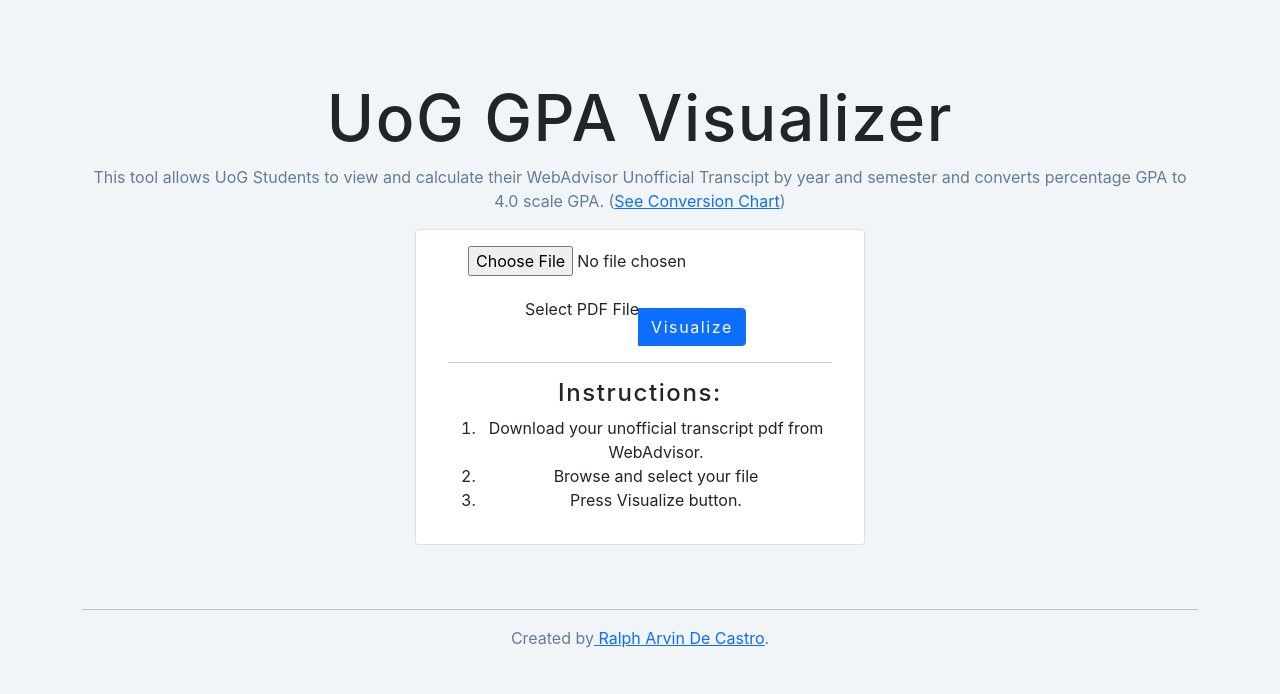
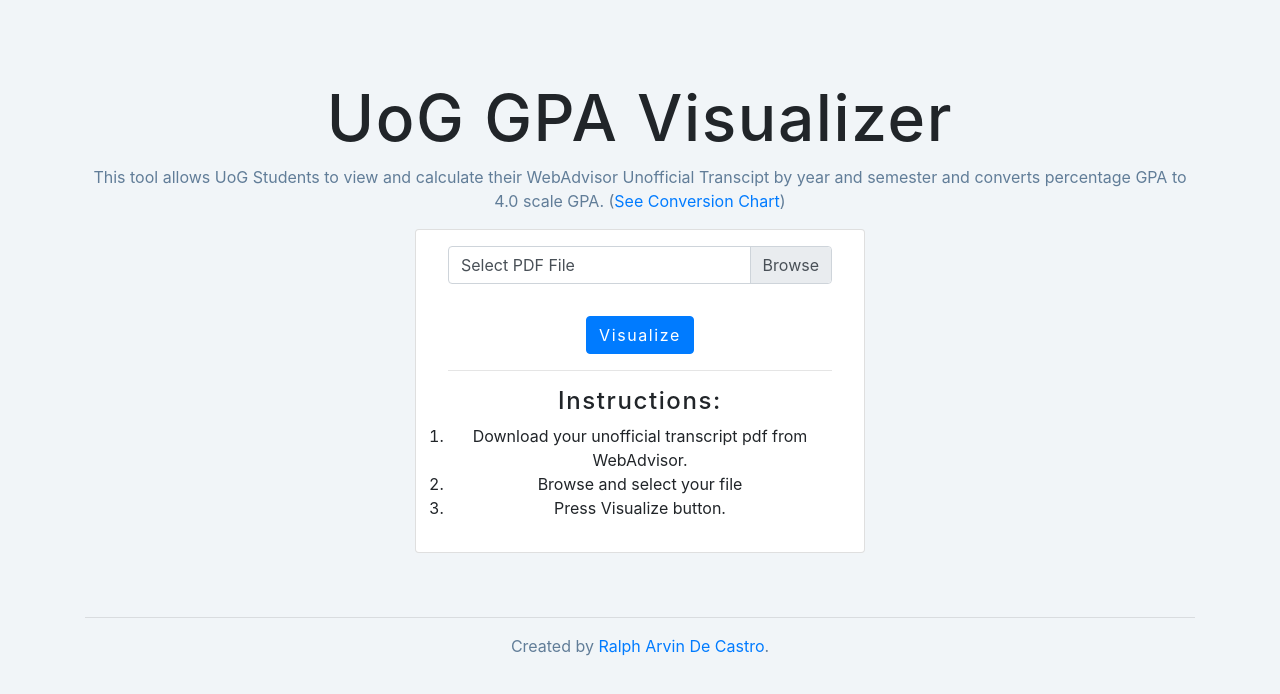
Before and after one commit to imralpharvin/gpa-visualizer, a React (Create React App) app in the folder gpa-converter-react/: page / in a window 1280 px wide. Shown: the top 694 px of the page. Built offline with nearby package versions, Linux system fonts and the light colour scheme.

Commit message:
converted bootstrap to 4

```diff
--- a/gpa-converter-react/package.json
+++ b/gpa-converter-react/package.json
@@ -7,7 +7,7 @@
     "@testing-library/react": "^11.1.0",
     "@testing-library/user-event": "^12.1.10",
     "axios": "^0.21.1",
-    "bootstrap": "^5.0.2",
+    "bootstrap": "^4.6.0",
     "bs-custom-file-input": "^1.3.4",
     "html2canvas": "^1.0.0",
     "html2pdf.js": "^0.9.3",
--- a/gpa-converter-react/src/components/GPAConverterForm.js
+++ b/gpa-converter-react/src/components/GPAConverterForm.js
@@ -68,7 +68,7 @@
 
   return (
     <>
-      <Card className='gpaForm' style={{ width: '18rem' }}>
+      <Card className='gpaForm'>
         <Form onSubmit={onSubmit}>
           <InputGroup style={{ display: 'block' }}>
             <input
@@ -84,6 +84,7 @@
             >
               {filename}
             </label>
+
             <Button as='input' type='submit' value='Visualize' />
           </InputGroup>
         </Form>
```
Also changed, not shown: 2 other files (tests, documents, lock files or other folders).
